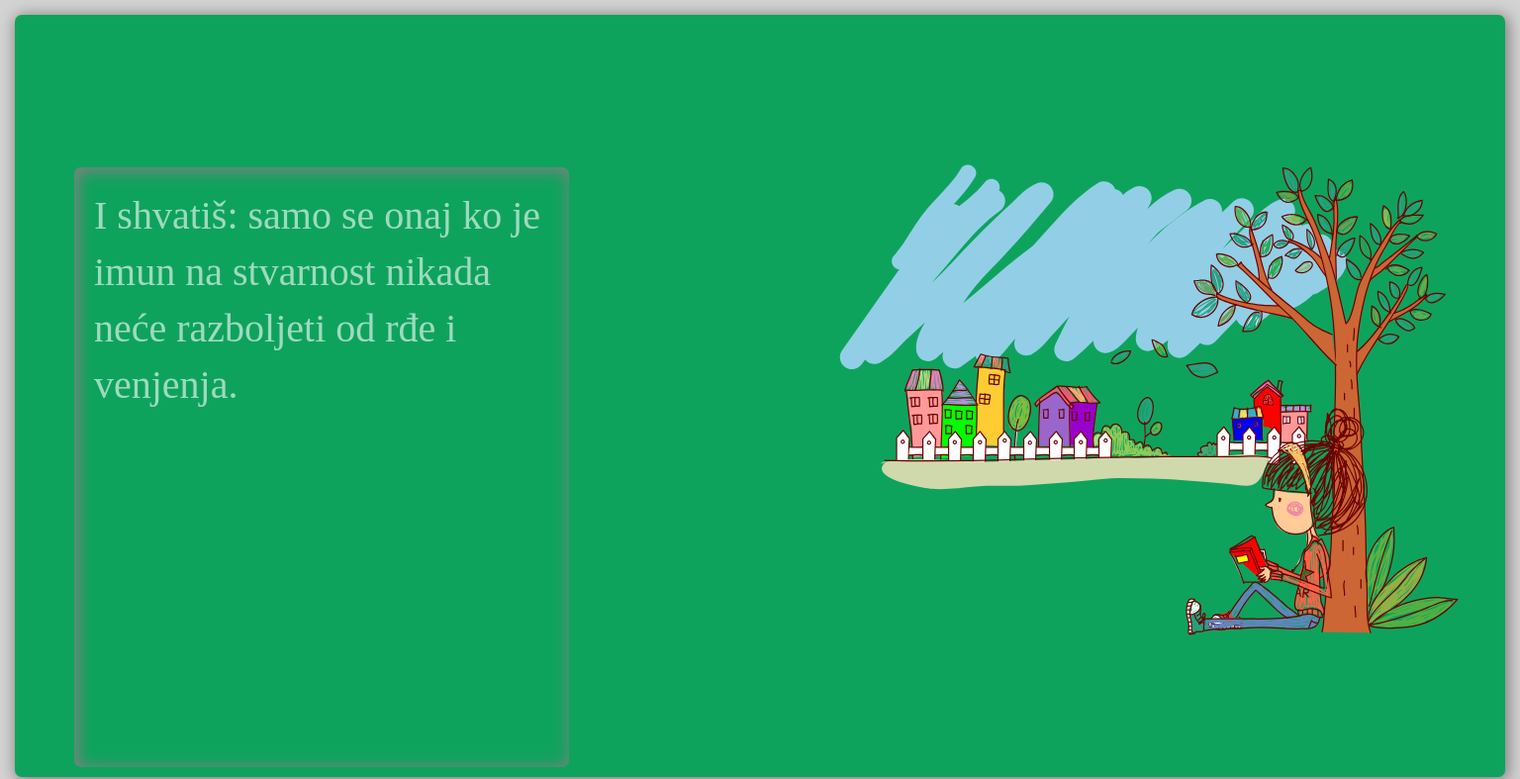
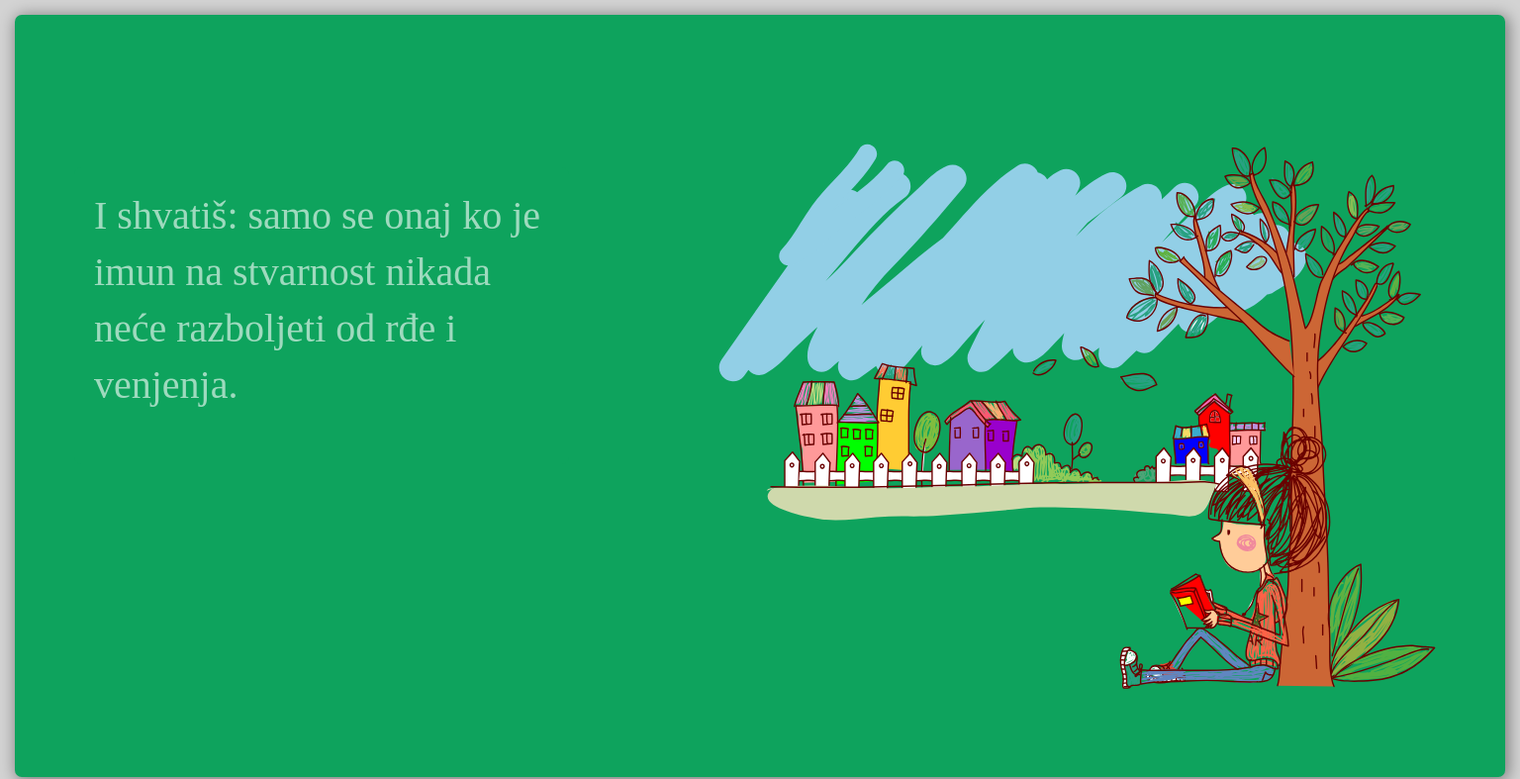
Before and after one commit to MahirKaradza/AldinaBlog, a website: page index.html in a window 1536 px wide. Shown: the top 787 px of the page at 99% size. Drawn offline with nearby package versions, Linux system fonts and the light colour scheme; a web font is replaced by a local one.

Commit message:
changes on the size of the  header svg

```diff
--- a/CSS/style.css
+++ b/CSS/style.css
@@ -29,7 +29,7 @@ header {
 }
 .headerWrapper #headerNote {
   display: block;
-  min-height: 150px;
+  min-height: 100px;
   padding: 20px;
   position: absolute;
   right: 10px;
@@ -50,13 +50,13 @@ header {
   width: 100%;
   height: auto;
   position: absolute;
-  top: 50px;
+  top: 30px;
   right: 10px;
   left: 10px;
   margin: 50px auto 0 auto;
   display: block;
 }
-@media only screen and (min-width: 1440px) {
+@media only screen and (min-width: 1024px) {
   .headerWrapper .headerWrapper {
     position: absolute;
     top: 15px;
@@ -69,23 +69,23 @@ header {
     box-shadow: 2px 2px 15px 2px grey;
   }
   .headerWrapper #headerPic {
-    width: 650px;
-    height: 600px;
+    max-width: 50%;
+    height: auto;
     position: absolute;
-    top: 5%;
-    right: 5%;
-    bottom: 5%;
-    left: 55%;
+    top: 10%;
+    right: 20px;
+    left: 45%;
   }
   .headerWrapper #headerNote {
     width: 500px;
-    min-height: 200px;
+    height: 300px;
     position: absolute;
     top: 20%;
     left: 60px;
     float: left;
     text-align: left;
     background-color: #0EA35D;
+    box-shadow: none;
   }
   .headerWrapper #headerNote p {
     font-family: "La Belle Aurore", "Merienda One", "The Girl Next Door";
```
Also changed, not shown: 1 other file.
